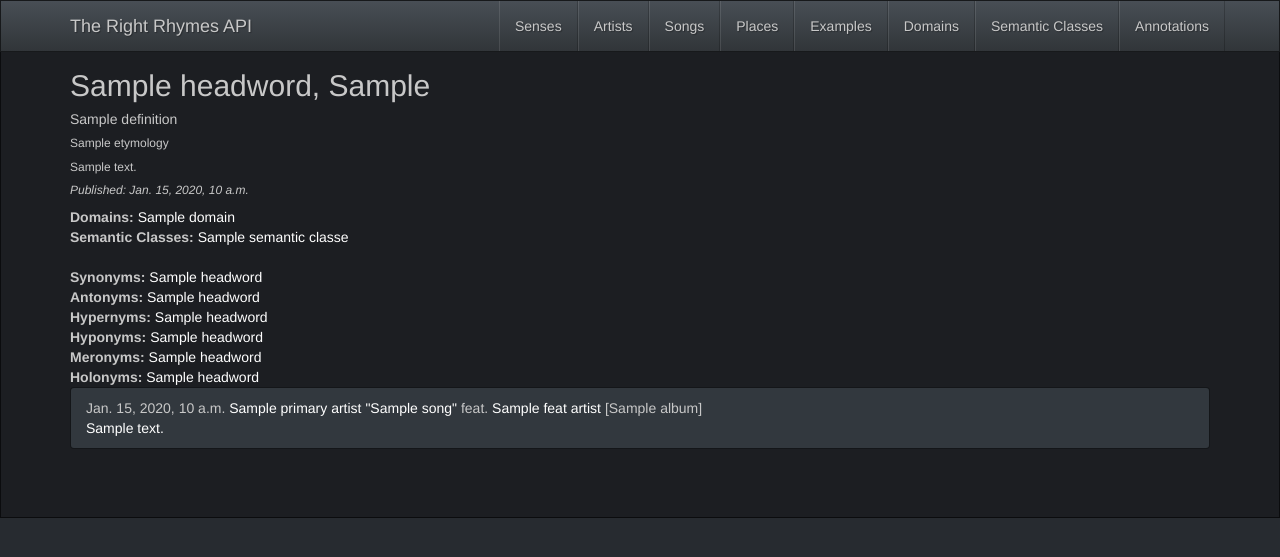
After one commit to mattkohl/the_right_rhymes_beta, a Django app: template dictionary/api/templates/sense.html in a window 1280 px wide. The commit adds this page. Shown: the top 557 px of the page. Run offline with Django 3.2, Linux system fonts and the light colour scheme; the template is opened without the code that fills it: most values are stand-ins (such as "Sample title", 1, 10 or a date in 2020); some libraries are stand-ins or nearby versions.

Commit message:
added highlights

```diff
--- /dev/null
+++ b/dictionary/api/templates/_navbar.html
@@ -0,0 +1,25 @@
+<nav class="navbar navbar-default navbar-fixed-top" style="margin-bottom: 80px">
+  <div class="container">
+    <div class="navbar-header">
+      <button type="button" class="navbar-toggle collapsed" data-toggle="collapse" data-target="#navbar" aria-expanded="false" aria-controls="navbar">
+        <span class="sr-only">Toggle navigation</span>
+        <span class="icon-bar"></span>
+        <span class="icon-bar"></span>
+        <span class="icon-bar"></span>
+      </button>
+      <a class="navbar-brand" href="/">The Right Rhymes API</a>
+    </div>
+    <div id="navbar" class="navbar-collapse collapse">
+      <ul class="nav navbar-nav navbar-right">
+        <li><a href="{% url 'sense-list' %}">Senses</a></li>
+        <li><a href="{% url 'artist-list' %}">Artists</a></li>
+        <li><a href="{% url 'song-list' %}">Songs</a></li>
+        <li><a href="{% url 'place-list' %}">Places</a></li>
+        <li><a href="{% url 'example-list' %}">Examples</a></li>
+        <li><a href="{% url 'domain-list' %}">Domains</a></li>
+        <li><a href="{% url 'semanticclass-list' %}">Semantic Classes</a></li>
+        <li><a href="{% url 'annotation-list' %}">Annotations</a></li>
+      </ul>
+    </div><!--/.nav-collapse -->
+  </div>
+</nav>
--- /dev/null
+++ b/dictionary/api/templates/base.html
@@ -0,0 +1,17 @@
+<!DOCTYPE html>
+<html lang="en">
+<head>
+    <meta charset="UTF-8">
+    <title>TRR API - {% block title %}{% endblock %}</title>
+    <link href="/static/css/slate.css" rel="stylesheet"/>
+</head>
+<body>
+    {% include "_navbar.html" %}
+    <div class="jumbotron">
+        <div class="container">
+        {% block content %}{% endblock %}
+        </div>
+    </div>
+</body>
+{% block scripts %}{% endblock %}
+</html>
--- /dev/null
+++ b/dictionary/api/templates/sense.html
@@ -0,0 +1,92 @@
+{% extends "base.html" %}
+
+{% block title %} {{ sense.headword }}{% endblock %}
+
+{% block content %}
+<div class="h2">{{ sense.headword }}, {{ sense.part_of_speech }}</div>
+<div class="h5">{{ sense.definition }}</div>
+<div class="h6">{{ sense.etymology }}</div>
+<div class="h6">{{ sense.notes }}</div>
+<div class="h6"><i>Published: {{ sense.published }}</i></div>
+{% if domains %}
+    <div class="domains">
+        <strong>Domains:</strong>
+        {% for s in domains %}
+            <a href="{% url 'domain-highlight' pk=s.id%}" class="sense-link">{{ s.name }}</a>{% if not forloop.last %}, {% endif %}
+        {% endfor %}
+    </div>
+{% endif %}
+{% if semantic_classes %}
+    <div class="semantic-classes">
+        <strong>Semantic Classes:</strong>
+        {% for s in semantic_classes %}
+            <a href="{% url 'semantic_class-highlight' pk=s.id%}" class="sense-link">{{ s.name }}</a>{% if not forloop.last %}, {% endif %}
+        {% endfor %}
+    </div>
+{% endif %}
+<br/>
+{% if synonyms %}
+    <div class="synonyms">
+        <strong>Synonyms:</strong>
+        {% for s in synonyms %}
+            <a href="{% url 'sense-highlight' pk=s.id%}" class="sense-link">{{ s.headword }}</a>{% if not forloop.last %}, {% endif %}
+        {% endfor %}
+    </div>
+{% endif %}
+{% if antonyms %}
+    <div class="antonyms">
+        <strong>Antonyms:</strong>
+        {% for s in antonyms %}
+            <a href="{% url 'sense-highlight' pk=s.id%}" class="sense-link">{{ s.headword }}</a>{% if not forloop.last %}, {% endif %}
+        {% endfor %}
+    </div>
+{% endif %}
+{% if hypernyms %}
+    <div class="hypernyms">
+        <strong>Hypernyms:</strong>
+        {% for s in hypernyms %}
+            <a href="{% url 'sense-highlight' pk=s.id%}" class="sense-link">{{ s.headword }}</a>{% if not forloop.last %}, {% endif %}
+        {% endfor %}
+    </div>
+{% endif %}
+{% if hyponyms %}
+    <div class="hyponyms">
+        <strong>Hyponyms:</strong>
+        {% for s in hyponyms %}
+            <a href="{% url 'sense-highlight' pk=s.id%}" class="sense-link">{{ s.headword }}</a>{% if not forloop.last %}, {% endif %}
+        {% endfor %}
+    </div>
+{% endif %}
+{% if meronyms %}
+    <div class="meronyms">
+        <strong>Meronyms:</strong>
+        {% for s in meronyms %}
+            <a href="{% url 'sense-highlight' pk=s.id%}" class="sense-link">{{ s.headword }}</a>{% if not forloop.last %}, {% endif %}
+        {% endfor %}
+    </div>
+{% endif %}
+{% if holonyms %}
+    <div class="holonyms">
+        <strong>Holonyms:</strong>
+        {% for s in holonyms %}
+            <a href="{% url 'sense-highlight' pk=s.id%}" class="sense-link">{{ s.headword }}</a>{% if not forloop.last %}, {% endif %}
+        {% endfor %}
+    </div>
+{% endif %}
+<div class="examples list-group">
+{% for example in examples %}
+    <div class="list-group-item">
+        <span class="date">{{ example.song.release_date_string }}</span>
+        <a href="{% url 'artist-highlight' pk=example.primary_artist.id%}" class="artist">{{ example.primary_artist.name }}</a>
+        <a href="{% url 'song-highlight' pk=example.song.id %}" class="title">"{{ example.song.title }}"</a>
+        {% if example.feat_artist %}
+            feat.
+            <a href="{% url 'artist-highlight' pk=example.feat_artist.id%}" class="artist">{{ example.feat_artist.name }}</a>
+        {% endif %}
+        <span class="album">[{{example.song.album}}]</span>
+        <div class="lyric"><a href="{% url 'example-highlight' pk=example.ex.id %}">{{ example.ex.text }}</a></div>
+    </div>
+{% endfor %}
+</div>
+
+{% endblock %}
```
Also changed, not shown: dictionary/api/templates/artist.html (added, +31 -0 lines), dictionary/api/templates/domain.html (added, +14 -0 lines), dictionary/api/templates/example.html (+15 -17 lines), dictionary/api/templates/semantic_class.html (added, +14 -0 lines), dictionary/api/templates/song.html (+14 -16 lines), dictionary/api/views.py (+42 -8 lines).
